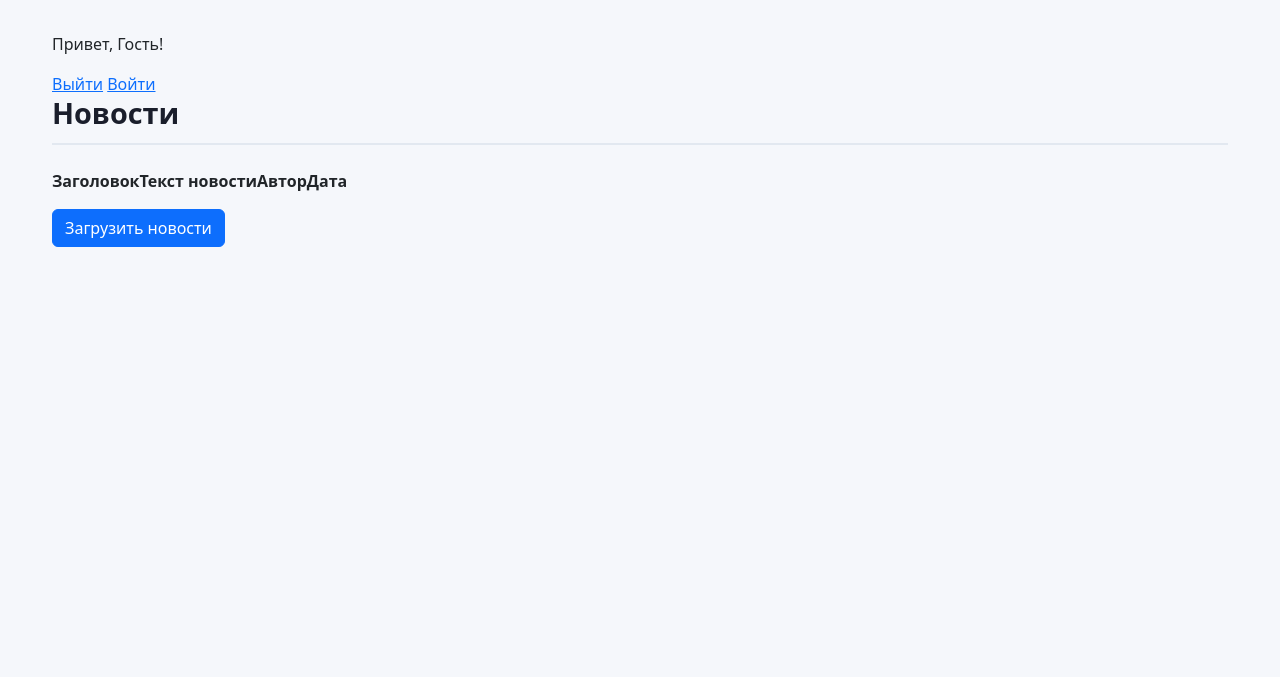
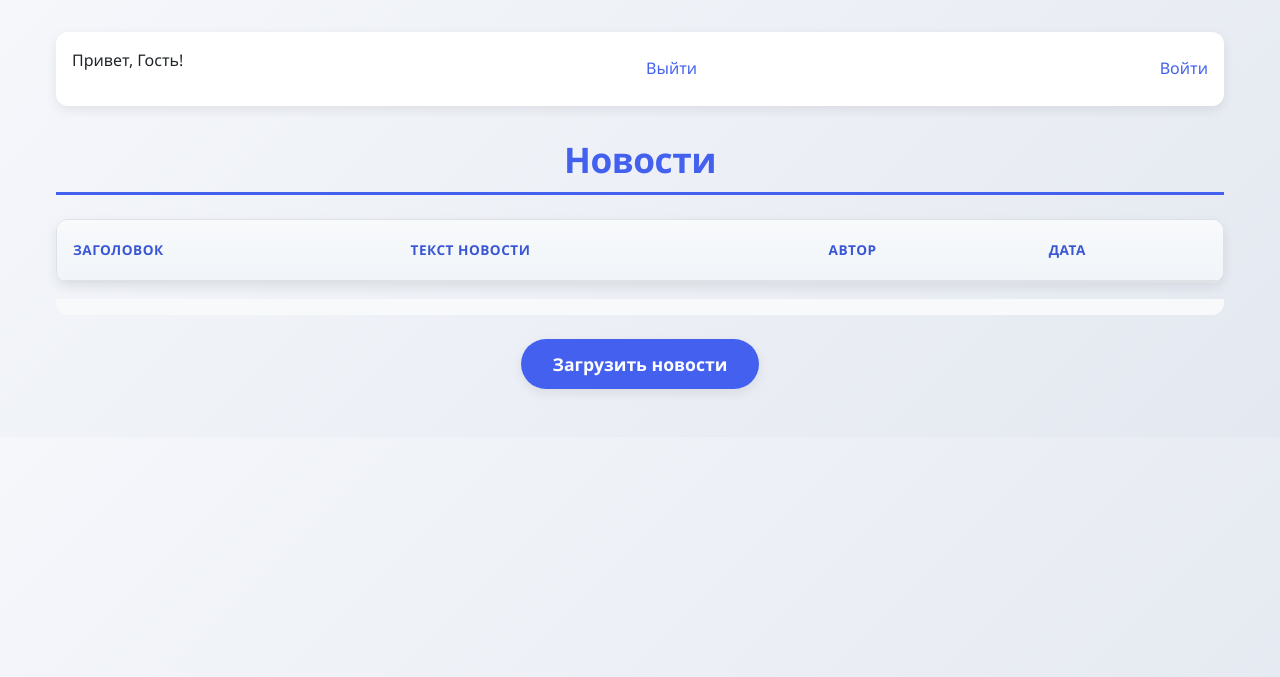
Before and after one commit to denisganiev3354/social_network, a Flask app: page / in a window 1280 px wide. Shown: the top 677 px of the page. Run offline with Flask 3, Linux system fonts and the light colour scheme; lists and menus that the app fills with data are empty.

Commit message:
Redactiv code/ translation news

```diff
--- /dev/null
+++ b/static/style.css
@@ -0,0 +1,202 @@
+/* Современный красивый дизайн для сайта новостей */
+
+:root {
+    --primary: #4361ee;
+    --primary-dark: #3a56d4;
+    --secondary: #7209b7;
+    --success: #4cc9f0;
+    --light: #f8f9fa;
+    --dark: #212529;
+    --gray: #6c757d;
+    --border: #dee2e6;
+    --shadow: 0 4px 12px rgba(0, 0, 0, 0.08);
+    --radius: 12px;
+    --transition: all 0.2s ease;
+}
+
+body {
+    font-family: 'Segoe UI', Tahoma, Geneva, Verdana, sans-serif;
+    background: linear-gradient(135deg, #f5f7fb 0%, #e4e8f0 100%);
+    color: var(--dark);
+    line-height: 1.6;
+    padding: 2rem 1rem;
+}
+
+.container {
+    max-width: 1200px;
+    margin: 0 auto;
+    padding: 0 1rem;
+}
+
+/* Заголовок */
+h1 {
+    font-size: 2.2rem;
+    font-weight: 700;
+    color: var(--primary);
+    margin-bottom: 1.5rem;
+    padding-bottom: 0.75rem;
+    border-bottom: 3px solid var(--primary);
+    text-align: center;
+    letter-spacing: -0.5px;
+}
+
+/* Приветствие и ссылки */
+.container > div:first-child {
+    display: flex;
+    justify-content: space-between;
+    align-items: center;
+    margin-bottom: 2rem;
+    padding: 1rem;
+    background: white;
+    border-radius: var(--radius);
+    box-shadow: var(--shadow);
+}
+
+.container a {
+    color: var(--primary);
+    text-decoration: none;
+    font-weight: 500;
+    transition: var(--transition);
+}
+
+.container a:hover {
+    color: var(--primary-dark);
+    text-decoration: underline;
+}
+
+/* Кнопка загрузки */
+#root button {
+    display: block;
+    margin: 1.5rem auto;
+    padding: 0.75rem 2rem;
+    font-size: 1.1rem;
+    font-weight: 600;
+    border: none;
+    border-radius: 30px;
+    background: var(--primary);
+    color: white;
+    box-shadow: var(--shadow);
+    cursor: pointer;
+    transition: var(--transition);
+    outline: none;
+}
+
+#root button:hover:not(:disabled) {
+    background: var(--primary-dark);
+    transform: translateY(-2px);
+}
+
+#root button:disabled {
+    background: var(--gray);
+    cursor: not-allowed;
+    transform: none;
+}
+
+/* Таблица */
+.news-table-wrapper {
+    overflow-x: auto;
+    background: white;
+    border-radius: var(--radius);
+    box-shadow: var(--shadow);
+    border: 1px solid var(--border);
+    margin-bottom: 1rem;
+}
+
+.news-table {
+    width: 100%;
+    border-collapse: collapse;
+    font-size: 0.95rem;
+}
+
+.news-table th {
+    background: linear-gradient(180deg, #f8fafc, #f1f5f9);
+    padding: 1.2rem 1rem;
+    text-align: left;
+    font-weight: 600;
+    color: var(--primary-dark);
+    text-transform: uppercase;
+    font-size: 0.85rem;
+    letter-spacing: 0.5px;
+    border-bottom: 2px solid var(--border);
+}
+
+.news-table td {
+    padding: 1rem;
+    border-bottom: 1px solid var(--border);
+    transition: background 0.2s ease;
+}
+
+.news-table tr:hover td {
+    background: #f1f8ff;
+}
+
+.news-title {
+    font-weight: 600;
+    color: var(--dark);
+    font-size: 1.05rem;
+}
+
+.news-text {
+    color: var(--gray);
+    line-height: 1.5;
+    max-width: 450px;
+}
+
+.news-author {
+    font-weight: 500;
+    color: var(--secondary);
+}
+
+.news-date {
+    color: var(--gray);
+    font-size: 0.85rem;
+    font-weight: 500;
+}
+
+/* Счётчик */
+.counter {
+    text-align: right;
+    font-size: 0.9rem;
+    color: var(--gray);
+    margin-top: 0.5rem;
+    padding: 0.5rem;
+    background: #f8f9fa;
+    border-radius: 0 0 var(--radius) var(--radius);
+}
+
+/* Мобильная адаптация */
+@media (max-width: 768px) {
+    h1 {
+        font-size: 1.8rem;
+    }
+
+    .container > div:first-child {
+        flex-direction: column;
+        gap: 0.5rem;
+        text-align: center;
+    }
+
+    .news-text {
+        min-width: 200px;
+    }
+
+    .counter {
+        text-align: center;
+    }
+}
+
+/* Анимация появления */
+@keyframes fadeIn {
+    from { opacity: 0; transform: translateY(10px); }
+    to { opacity: 1; transform: translateY(0); }
+}
+
+.news-table tbody tr {
+    animation: fadeIn 0.4s ease forwards;
+}
+
+/* Плавная загрузка */
+#newsCounter {
+    opacity: 0;
+    animation: fadeIn 0.6s ease 0.2s forwards;
+}
--- a/templates/index.html
+++ b/templates/index.html
@@ -121,6 +121,7 @@
             text-align: right;
         }
     </style>
+    <link rel="stylesheet" href="{{url_for('static', filename='style.css')}}">
 </head>
 <body>
     <div class="container">
@@ -132,9 +133,9 @@
 
         <div>
             <h1>Новости</h1>
-            <div class="news-table-wrapp">
+            <div class="news-table-wrapper">
 
-                <table class="newsTable" id="newsTable">
+                <table class="news-table" id="newsTable">
                     <thead>
                         <tr>
                             <th>Заголовок</th>
```
Also changed, not shown: static/master.js (+52 -33 lines).
